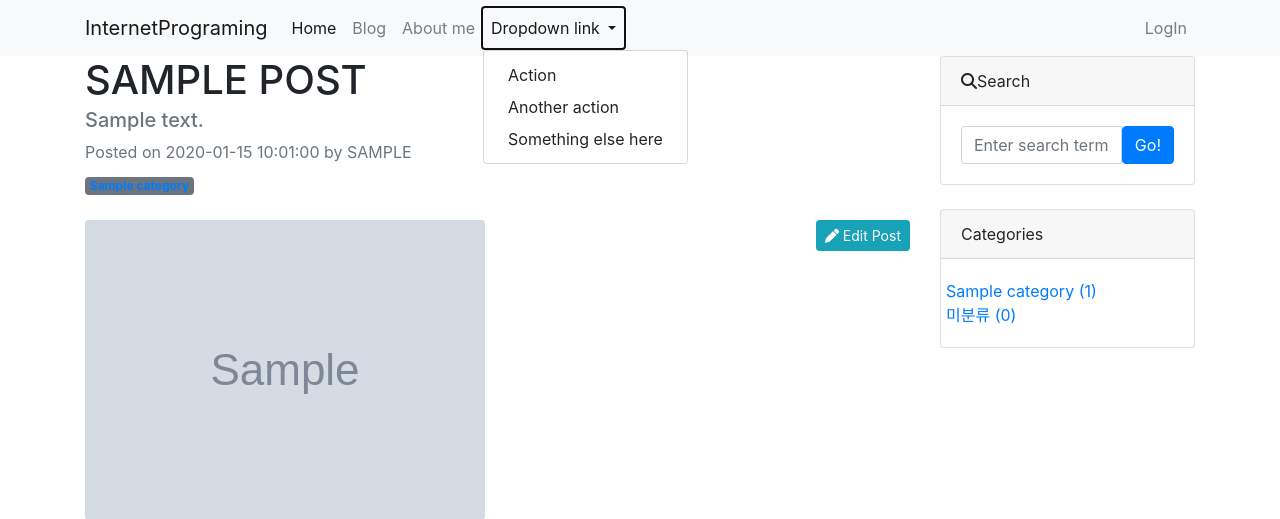
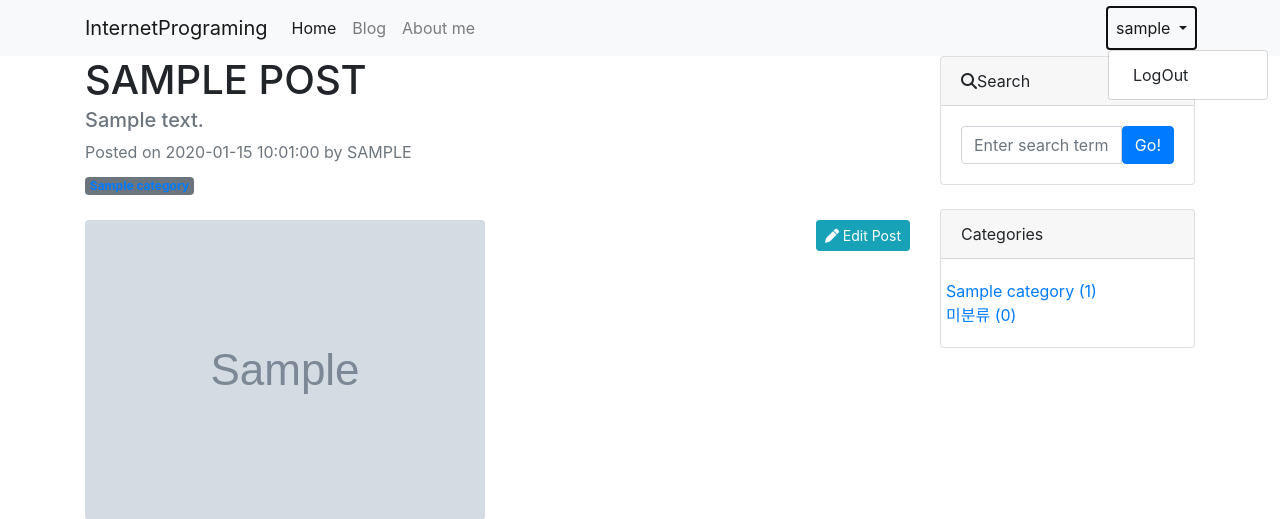
Before and after one commit to kknari/Django22, a Django app: page /blog/1/ in a window 1280 px wide, after a click that opens the changed part. Shown: the top 519 px of the page. Run offline with Django 4.2, Linux system fonts and the light colour scheme; a user stored in the database is signed in; tables that the repository leaves empty hold one stand-in row (values such as "Sample post"); grey boxes marked "Sample" are stand-in pictures; some libraries are stand-ins or nearby versions.

Commit message:
회원가입과 로그인 기능 추가하기

```diff
--- a/blog/templates/blog/navbar.html
+++ b/blog/templates/blog/navbar.html
@@ -1,3 +1,5 @@
+{% load socialaccount %}
+
 <nav class="navbar navbar-expand-lg navbar-light bg-light">
     <div class="container">
       <a class="navbar-brand" href="/">InternetPrograming</a>
@@ -15,21 +17,22 @@
           <li class="nav-item">
             <a class="nav-link" href="/about_me/">About me</a>
           </li>
+        </ul>
+        <ul class="navbar-nav ml-auto">
+          {% if user.is_authenticated %}
           <li class="nav-item dropdown">
             <a class="nav-link dropdown-toggle" href="#" id="navbarDropdownMenuLink" role="button" data-toggle="dropdown" aria-haspopup="true" aria-expanded="false">
-              Dropdown link
+              {{ user.username }}
             </a>
             <div class="dropdown-menu" aria-labelledby="navbarDropdownMenuLink">
-              <a class="dropdown-item" href="#">Action</a>
-              <a class="dropdown-item" href="#">Another action</a>
-              <a class="dropdown-item" href="#">Something else here</a>
+              <a class="dropdown-item" href="/accounts/logout/">LogOut</a>
             </div>
           </li>
-        </ul>
-        <ul class="navbar-nav ml-auto">
+          {% else %}
           <li class="nav-item">
             <a class="nav-link" href="#" data-toggle="modal" data-target="#loginModal">LogIn</a>
           </li>
+          {% endif %}
         </ul>
       </div>
     </div>
@@ -47,11 +50,11 @@
         <div class="modal-body">
           <div class="row">
             <div class="col-6">
-              <button type="button" class="btn btn-outline-dark btn-block btn-sm"><i class="fa-brands fa-google"></i> LogIn with Google</button>
-              <button type="button" class="btn btn-outline-dark btn-block btn-sm"><i class="fa-regular fa-envelope"></i> LogIn with Email</button>
+              <a role="button" class="btn btn-outline-dark btn-block btn-sm" href="{% provider_login_url 'google' %}"><i class="fa-brands fa-google"></i> LogIn with Google</a>
+              <a role="button" class="btn btn-outline-dark btn-block btn-sm" href="/accounts/login/"><i class="fa-regular fa-envelope"></i> LogIn with Email</a>
             </div>
             <div class="col-6">
-              <button type="button" class="btn btn-outline-dark btn-block btn-sm"><i class="fa-regular fa-envelope"></i> SignUp with Email</button>
+              <a role="button" class="btn btn-outline-dark btn-block btn-sm" href="/accounts/signup/"><i class="fa-regular fa-envelope"></i> SignUp with Email</a>
             </div>
           </div>
         </div>
--- a/myPrj/urls.py
+++ b/myPrj/urls.py
@@ -21,6 +21,7 @@ from django.conf.urls.static import static
 urlpatterns = [ #ip주소/
     path('admin/', admin.site.urls), #IP주소/admin/ 주소로 갔을 때 처리해 줄 수 있는 것을 보여 줌
     path('blog/', include('blog.urls')), # IP주소/blog 이런 형태의 url
+    path('accounts/', include('allauth.urls')),
     path('', include('single_pages.urls')) #ip주소/
 ] # 사용자가 사용하는 url, 뒤에가 url 처리해 주는 값
 
```
Also changed, not shown: myPrj/settings.py (+17 -0 lines).
